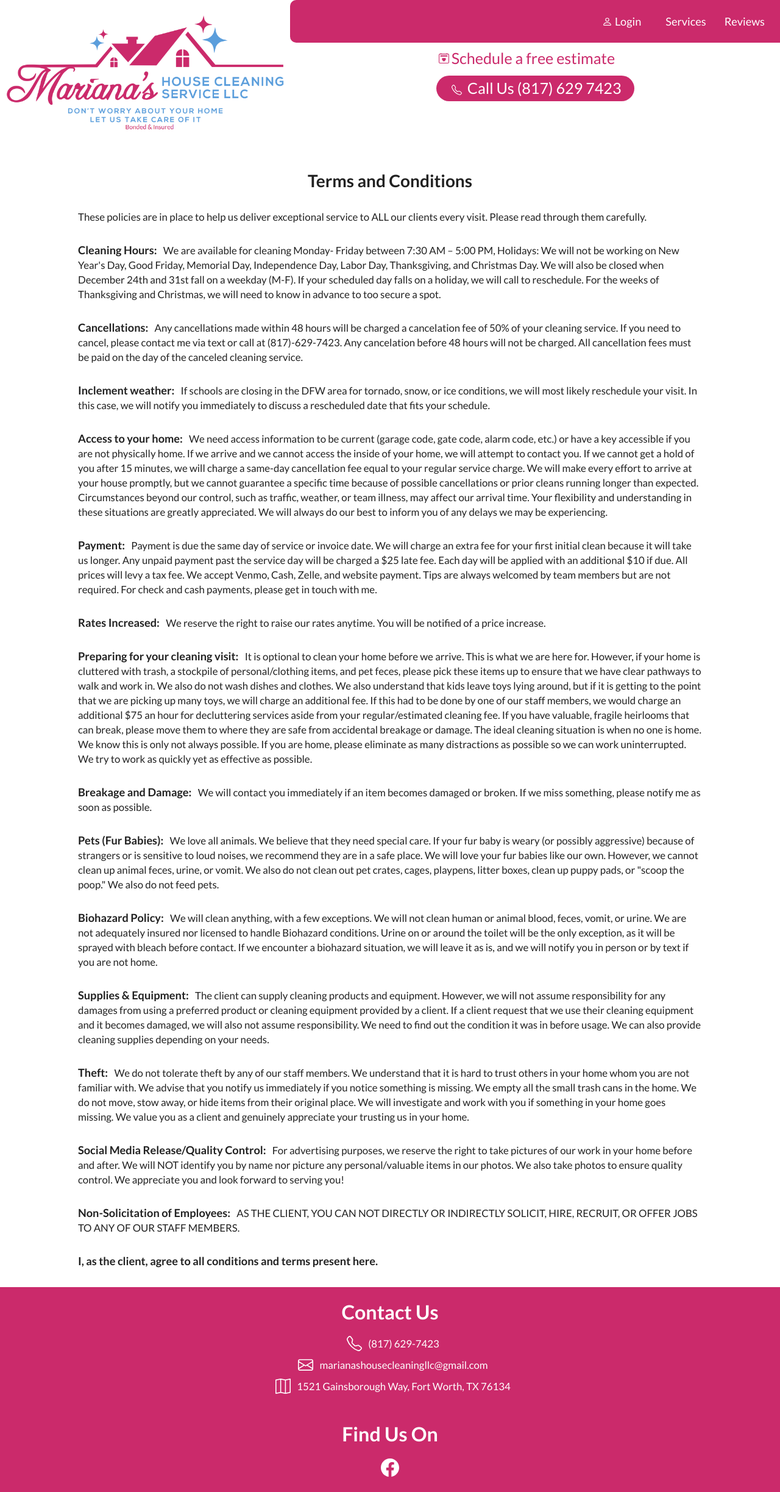
After one commit to brian-hornbrook/Marianas, a Django app: page /terms in a window 1280 px wide. The commit adds this page. Shown: the whole page at 61% size. Run offline with Django 3.2, Linux system fonts and the light colour scheme; some libraries are stand-ins or nearby versions; some web fonts are replaced.

```diff
--- a/cleaning/static/forms.css
+++ b/cleaning/static/forms.css
@@ -51,7 +51,7 @@ form {
 }
 
 form .mb-3 {
-    width: 100%;
+    width: 70%;
 }
 
 form p {
@@ -163,11 +163,6 @@ form button {
     text-align: center;
 }
 
-#add-forms-area {
-    display: flex;
-    justify-content: center;
-}
-
 #add-review-area .mb-3 {
     display: flex;
     justify-content: space-between;
@@ -193,6 +188,24 @@ form button {
     width: 100%;
 }
 
+#add-forms #terms {
+    display: flex;
+    flex-flow: row;
+}
+
+#add-forms #terms label {
+    width: fit-content;
+}
+
+#add-forms #terms a {
+    color: blue;
+}
+
+#add-forms #terms input {
+    width: fit-content;
+    margin: 0 5px;
+}
+
 #add-forms-area .stars {
     display: flex;
     flex-flow: row nowrap;
@@ -213,6 +226,18 @@ form button {
 
 .form-area button {
     width: 200px;
+}
+
+
+/*** QUOTE ***/
+#quote #add-forms-area {
+    /* display: flex;
+    justify-content: center; */
+    width: 100%;
+}
+
+#quote #terms {
+    width: 100%;
 }
 
 
--- /dev/null
+++ b/cleaning/static/terms.css
@@ -0,0 +1,45 @@
+#terms {
+    margin: 20px 10%;
+}
+
+#terms h1 {
+    text-align: center;
+}
+
+#terms p {
+    margin: 30px 0;
+}
+
+#terms strong {
+    font-size: 1.rem;
+}
+
+#terms #solicit {
+    font-size: 1.2rem;
+}
+
+
+
+/*** TABLET ***/
+@media (min-width: 768px) {
+    #terms strong {
+        font-size: 1.2rem;
+    }
+}
+
+
+
+/*** DESKTOP ***/
+@media (min-width: 1200px) {
+    #terms {
+        /* margin: 20px 0; */
+    }
+
+    #terms h1 {
+        /* font-size: 2.5rem; */
+    }
+
+    #terms strong {
+        font-size: 1.3rem;
+    }
+}
--- a/cleaning/templates/index.html
+++ b/cleaning/templates/index.html
@@ -23,6 +23,7 @@
     <link rel="stylesheet" href="{% static 'dipslayInfo.css' %}">
     <link rel="stylesheet" href="{% static 'forms.css' %}">
     <link rel="stylesheet" href="{% static 'clients.css' %}">
+    <link rel="stylesheet" href="{% static 'terms.css' %}">
 </head>
 
 <body>
@@ -78,7 +79,7 @@
             <div id="contact">
                 <ul>
                     <li class="hr">
-                        <a id="button" href="/addClient">
+                        <a id="button" href="/addclient">
                             <svg xmlns="http://www.w3.org/2000/svg" width="20" height="30" fill="currentColor"
                                 class="bi bi-calendar2-heart" viewBox="0 0 16 16">
                                 <path fill-rule="evenodd"
--- /dev/null
+++ b/cleaning/templates/terms.html
@@ -0,0 +1,107 @@
+{% extends 'index.html' %}
+{% load static %}
+
+{% block content %}
+
+<div id="terms">
+    <h1>Terms and Conditions</h1>
+
+    <p>These policies are in place to help us deliver exceptional service to ALL our clients every visit.
+        Please read through them carefully.</p>
+
+    <p><strong>Cleaning Hours: &nbsp;</strong> We are available for cleaning Monday- Friday between
+        7:30 AM – 5:00 PM, Holidays: We will not be working on New Year's Day, Good Friday, Memorial
+        Day, Independence Day, Labor Day, Thanksgiving, and Christmas Day. We will also be closed when
+        December 24th and 31st fall on a weekday (M-F). If your scheduled day falls on a holiday, we
+        will call to reschedule. For the weeks of Thanksgiving and Christmas, we will need to know in
+        advance to too secure a spot.</p>
+
+    <p><strong>Cancellations: &nbsp;</strong> Any cancellations made within 48 hours will be charged a
+        cancelation fee of 50% of your cleaning service. If you need to cancel, please contact me via
+        text or call at (817)-629-7423. Any cancelation before 48 hours will not be charged. All
+        cancellation fees must be paid on the day of the canceled cleaning service.</p>
+
+    <p><strong>Inclement weather: &nbsp;</strong> If schools are closing in the DFW area for tornado,
+        snow, or ice conditions, we will most likely reschedule your visit. In this case, we will
+        notify you immediately to discuss a rescheduled date that fits your schedule.</p>
+
+    <p><strong>Access to your home: &nbsp;</strong> We need access information to be current (garage
+        code, gate code, alarm code, etc.) or have a key accessible if you are not physically home.
+        If we arrive and we cannot access the inside of your home, we will attempt to contact you.
+        If we cannot get a hold of you after 15 minutes, we will charge a same-day cancellation fee
+        equal to your regular service charge. We will make every effort to arrive at your house
+        promptly, but we cannot guarantee a specific time because of possible cancellations or prior
+        cleans running longer than expected. Circumstances beyond our control, such as traffic,
+        weather, or team illness, may affect our arrival time. Your flexibility and understanding
+        in these situations are greatly appreciated. We will always do our best to inform you of
+        any delays we may be experiencing.</p>
+
+    <p><strong>Payment: &nbsp;</strong> Payment is due the same day of service or invoice date. We
+        will charge an extra fee for your first initial clean because it will take us longer. Any
+        unpaid payment past the service day will be charged a $25 late fee. Each day will be
+        applied with an additional $10 if due. All prices will levy a tax fee. We accept Venmo,
+        Cash, Zelle, and website payment. Tips are always welcomed by team members but are not
+        required. For check and cash payments, please get in touch with me.</p>
+
+    <p><strong>Rates Increased: &nbsp;</strong> We reserve the right to raise our rates anytime.
+        You will be notified of a price increase.</p>
+
+    <p><strong>Preparing for your cleaning visit: &nbsp;</strong> It is optional to clean your
+        home before we arrive. This is what we are here for. However, if your home is cluttered
+        with trash, a stockpile of personal/clothing items, and pet feces, please pick these items
+        up to ensure that we have clear pathways to walk and work in. We also do not wash dishes
+        and clothes. We also understand that kids leave toys lying around, but if it is getting
+        to the point that we are picking up many toys, we will charge an additional fee. If this
+        had to be done by one of our staff members, we would charge an additional $75 an hour for
+        decluttering services aside from your regular/estimated cleaning fee. If you have valuable,
+        fragile heirlooms that can break, please move them to where they are safe from accidental
+        breakage or damage. The ideal cleaning situation is when no one is home. We know this is
+        only not always possible. If you are home, please eliminate as many distractions as possible
+        so we can work uninterrupted. We try to work as quickly yet as effective as possible.</p>
+
+    <p><strong>Breakage and Damage: &nbsp;</strong> We will contact you immediately if an item
+        becomes damaged or broken. If we miss something, please notify me as soon as possible.</p>
+
+    <p><strong>Pets (Fur Babies): &nbsp;</strong> We love all animals. We believe that they need
+        special care. If your fur baby is weary (or possibly aggressive) because of strangers or
+        is sensitive to loud noises, we recommend they are in a safe place. We will love your fur
+        babies like our own. However, we cannot clean up animal feces, urine, or vomit. We also
+        do not clean out pet crates, cages, playpens, litter boxes, clean up puppy pads, or
+        "scoop the poop." We also do not feed pets.</p>
+
+    <p><strong>Biohazard Policy: &nbsp;</strong> We will clean anything, with a few exceptions.
+        We will not clean human or animal blood, feces, vomit, or urine. We are not adequately
+        insured nor licensed to handle Biohazard conditions. Urine on or around the toilet will
+        be the only exception, as it will be sprayed with bleach before contact. If we encounter
+        a biohazard situation, we will leave it as is, and we will notify you in person or by
+        text if you are not home.</p>
+
+    <p><strong>Supplies & Equipment: &nbsp;</strong> The client can supply cleaning products
+        and equipment. However, we will not assume responsibility for any damages from using
+        a preferred product or cleaning equipment provided by a client. If a client request that
+        we use their cleaning equipment and it becomes damaged, we will also not assume
+        responsibility. We need to find out the condition it was in before usage. We can also
+        provide cleaning supplies depending on your needs.</p>
+
+    <p><strong>Theft: &nbsp;</strong> We do not tolerate theft by any of our staff members.
+        We understand that it is hard to trust others in your home whom you are not familiar
+        with. We advise that you notify us immediately if you notice something is missing. We
+        empty all the small trash cans in the home. We do not move, stow away, or hide items from
+        their original place. We will investigate and work with you if something in your home goes
+        missing. We value you as a client and genuinely appreciate your trusting us in your home.</p>
+
+    <p><strong>Social Media Release/Quality Control: &nbsp;</strong> For advertising purposes, we
+        reserve the right to take pictures of our work in your home before and after. We will NOT
+        identify you by name nor picture any personal/valuable items in our photos. We also take
+        photos to ensure quality control. We appreciate you and look forward to serving you!</p>
+
+    <p><strong>Non-Solicitation of Employees: &nbsp</strong><span id="solicit"> AS THE CLIENT, YOU CAN NOT DIRECTLY OR
+        INDIRECTLY SOLICIT, HIRE, RECRUIT, OR OFFER JOBS TO ANY OF OUR STAFF MEMBERS.</span></p>
+
+    <p><strong>I, as the client, agree to all conditions and terms present here.</strong></p>
+
+
+
+</div>
+
+{% endblock %}
--- a/cleaning/templates/test.html
+++ b/cleaning/templates/test.html
@@ -10,8 +10,8 @@
 </head>
 
 <body>
-    <h1>My Image Test</h1>
-    <img src="{% static 'images/entry.jpg' %}" alt="info">
+    <h1>My Test</h1>
+    <p>name = {{ test }}</p>
 </body>
 
 </html>
--- a/cleaning/views.py
+++ b/cleaning/views.py
@@ -7,6 +7,10 @@ from .forms import ReviewForm, ClientForm
 from .models import Review, Client, User
 import datetime
 from django.core.mail import send_mail
+
+# stripe
+import stripe
+stripe.api_key = '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'
 
 
 def test(request):
@@ -149,7 +153,7 @@ def addReview(request):
                 return render(request, 'addReview.html', {'errors': "you entered in bad information"})
 
 def clients(request):
-    if request.method == "GET":
+    if request.method == 'GET':
         user = str(request.user)
         clients = Client.objects.all()
         totalClients = clients.__len__()
@@ -157,6 +161,10 @@ def clients(request):
             return render(request, 'clients.html', {"clients": clients, "totalClients": totalClients})
         else:
             return redirect("/login")
+
+def terms(request):
+    if request.method == 'GET':
+        return render(request, 'terms.html')
 
 def addClient(request):
     if request.method == 'GET':
@@ -169,17 +177,52 @@ def addClient(request):
         size = request.POST['size']
         rooms = request.POST['rooms']
         message = f"name: {name}\ntelephone number: {phone}\nemail address: {email}\nhome address: {address}\nhome squre feet: {size}\nhome rooms: {rooms}"
-        try:
-            client = ClientForm(request.POST)
-            client.save()
-            send_mail(
-                "new client",
-                message,
-                'marianashousecleaningllc@outlook.com',
-                ['marianashousecleaningllc@gmail.com'])
-            return redirect('/')
-        except ValueError:
-            return render(request, 'home.html', {'errors': "you entered in bad information"})
+        terms = request.POST.get("terms")
+
+        if name == "" and phone == "" or name == "" and email == "":
+            return render(request, 'addClient.html', {'errors': "you must enter your name and phone number or email"})
+
+        elif terms == 'on':
+            try:
+                client = ClientForm(request.POST)
+                client.save()
+                # send_mail(
+                #     "new client",
+                #     message,
+                #     'marianashousecleaningllc@outlook.com',
+                #     ['marianashousecleaningllc@gmail.com'])
+                return redirect('/')
+            except ValueError:
+                return render(request, 'home.html', {'errors': "you entered in bad information"})
+        else:
+            return render(request, 'addClient.html', {'errors': "you didn't enter any fields"})
 
 def payment(request):
     return render(request, 'payment.html')
+
+
+def createSession(request):
+    YOUR_DOMAIN = 'http://localhost:8000'
+    if request.method == 'POST':
+        try:
+            checkout_session = stripe.checkout.Session.create(
+                line_items=[
+                    {
+                        # Provide the exact Price ID (for example, pr_1234) of the product you want to sell
+                        'price': '0.01',
+                        'quantity': 1,
+                    },
+                ],
+                mode='payment',
+                success_url=YOUR_DOMAIN + '/success.html',
+                cancel_url=YOUR_DOMAIN + '/cancel.html',
+                automatic_tax={'enabled': True},
+            )
+            print('success')
+        except Exception as e:
+            print(e)
+            print('************************************')
+            return redirect('/payment')
+        return redirect(checkout_session.url, code=303)
+    if request.method == 'GET':
+        redirect('/method')
--- a/marianas/urls.py
+++ b/marianas/urls.py
@@ -29,7 +29,9 @@ urlpatterns = [
     path('reviews', views.reviews),
     path('addreview', views.addReview),
     path('clients', views.clients),
-    path('addClient', views.addClient),
+    path('addclient', views.addClient),
+    path('terms', views.terms),
     path('payment', views.payment),
+    path('create-checkout-session', views.createSession),
     path('test', views.test)
 ]
```
Also changed, not shown: cleaning/templates/addClient.html (+11 -2 lines), cleaning/templates/payment.html (+24 -52 lines).
